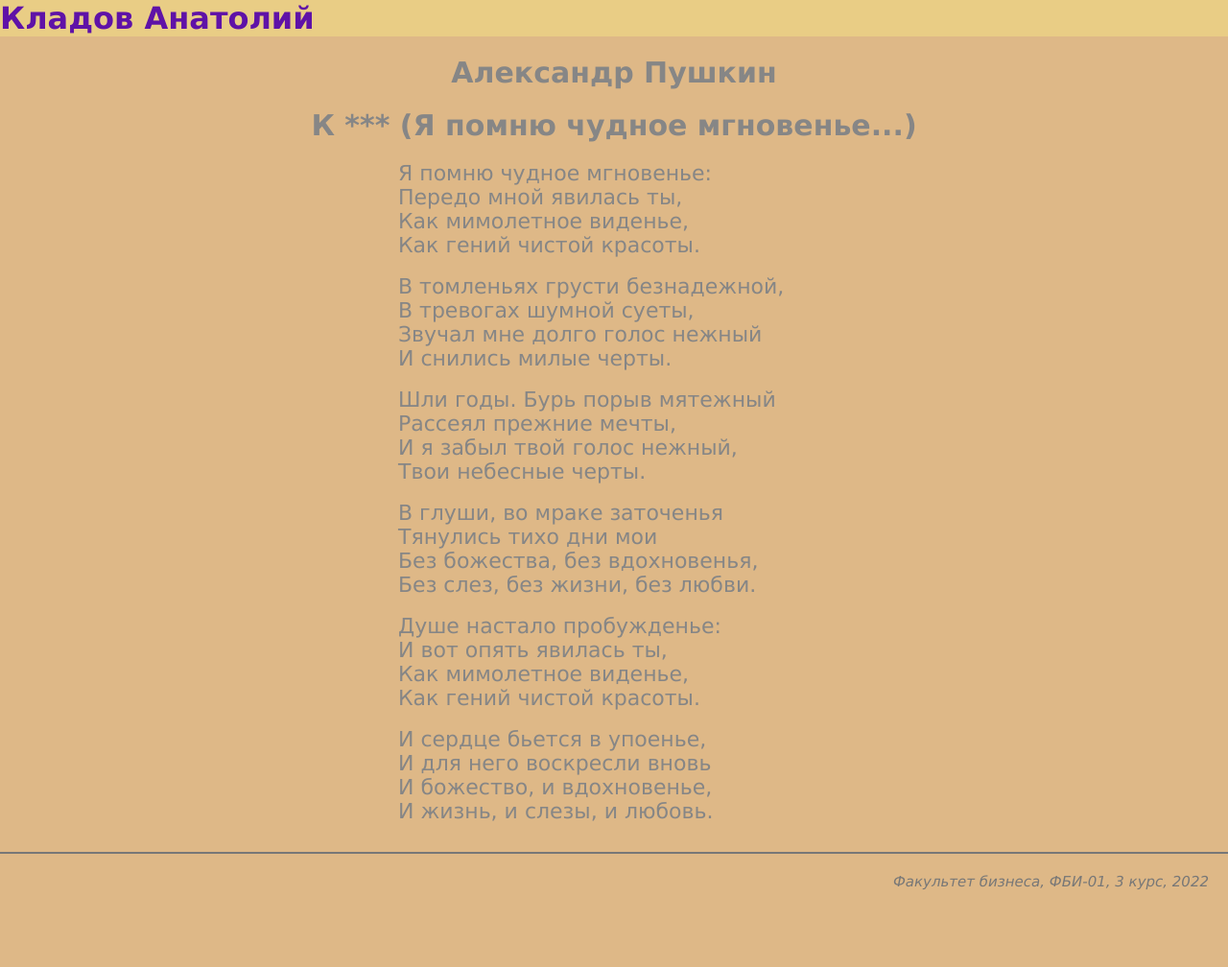
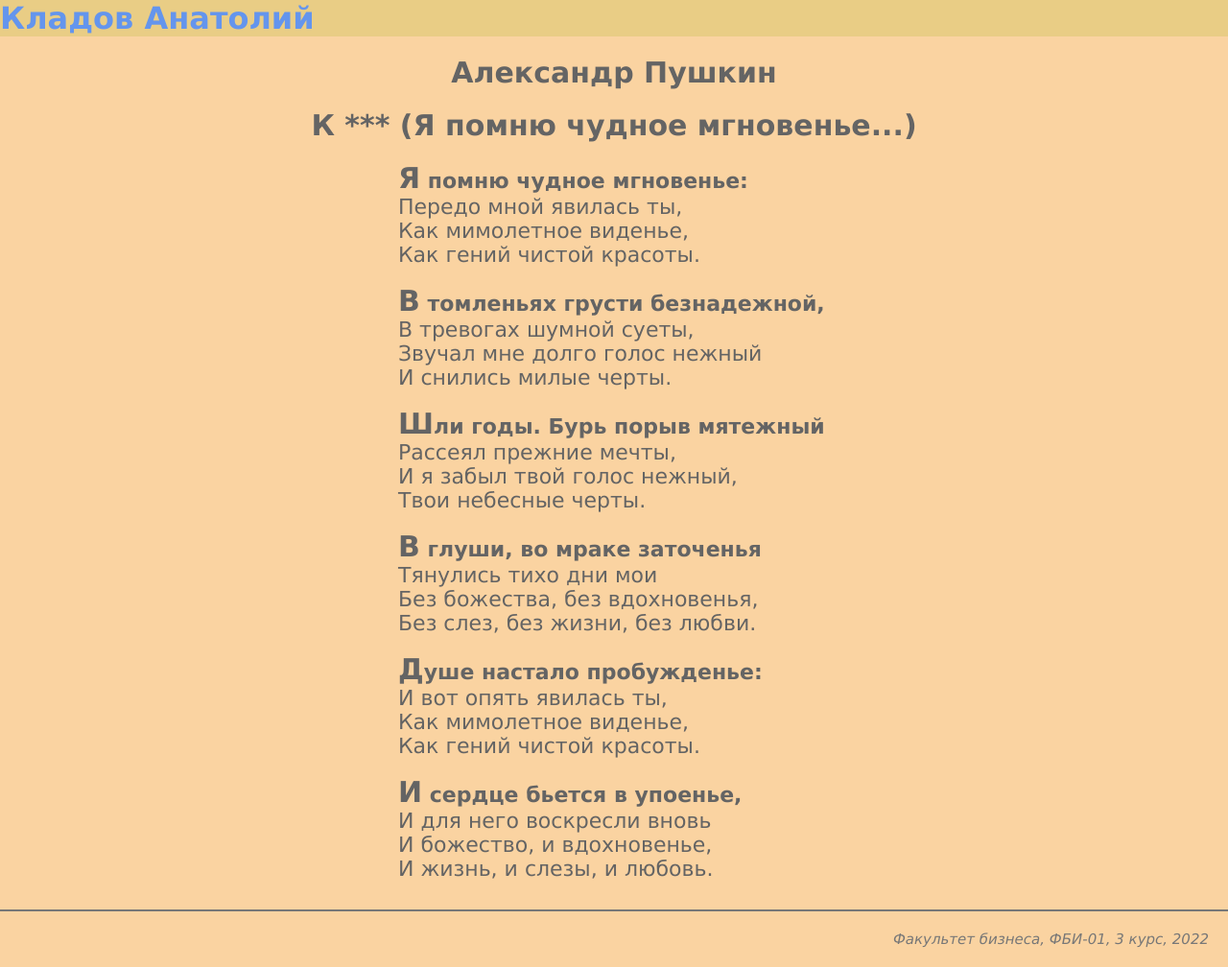
Before and after one commit to sirboundless9/web_prog_2, a plain HTML site: page lab4.html in a window 1280 px wide. Shown: the whole page at 96% size. Before the commit the page ends 948 px from the top, so only its background shows below. Drawn offline with Linux system fonts and the light colour scheme.

Commit message:
Псевдоклассы

```diff
--- a/lab4.html
+++ b/lab4.html
@@ -5,15 +5,15 @@
         <title>Кладов Анатолий. ФБИ-01. Лабораторная работа 4</title>
         <style>
             body {
-                background-color:burlywood;
-                color:rgb(134, 134, 134);
+                background-color:rgb(250, 211, 161);
+                color:rgb(100, 100, 100);
                 font-size: 22px;
                 font-family: Verdana, sans-serif;
                 margin: 0;
             }
             .header {
                 background-color: rgb(233, 205, 133);
-                color:rgb(95, 18, 167);
+                color:rgb(62, 0, 121);
                 font-size: 32px;
                 font-weight: bold;
                 text-align: left;
@@ -39,6 +39,29 @@
             p:hover {
                 color:rgb(251, 251, 255);
                 text-shadow: 3px 3px 5px #aaa;
+            }
+            .header:hover {
+                color:cornflowerblue;
+            }
+            .footer:hover {
+                background-color: crimson;
+                color:rgb(251, 251, 255)
+            }
+            p::first-letter {
+                font-weight: bold;
+                font-size: 30px;
+            }
+            p::first-line {
+                font-weight: bold;
+            }
+            h1:active {
+                transform: scale(5, 10);
+            }
+            .header:active {
+                transform: scaleX(-1);
+            }
+            p:active {
+                transform: skewX(20deg);
             }
         </style>
     </head>
```
